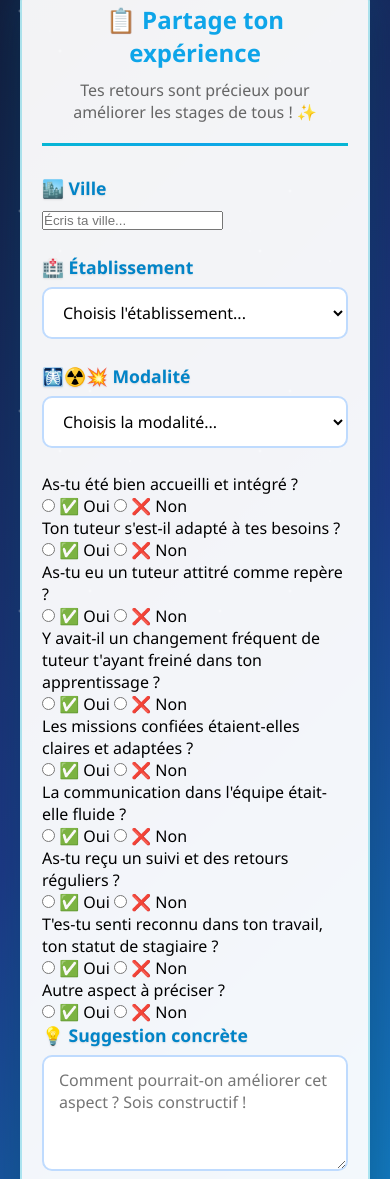
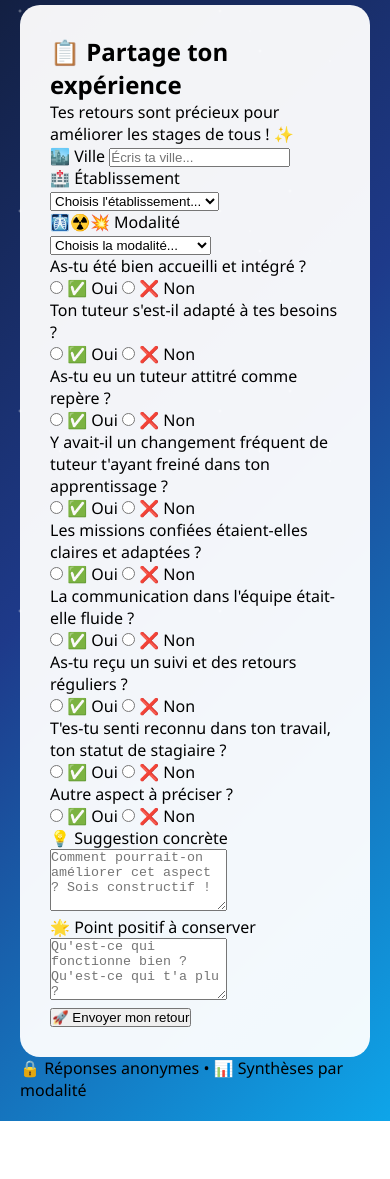
Before and after one commit to priscillasauvan-boop/questionnaire-lieux-de-stages, a website: page public/index.html in a window 390 px wide. Shown: the part 219-1398 px from the top of the page. After the commit the page ends 1340 px from the top, so only its background shows below. Drawn offline with Linux system fonts and the light colour scheme.

Commit message:
Update style.css

```diff
--- a/public/style.css
+++ b/public/style.css
@@ -86,178 +86,4 @@ body {
     background: rgba(255, 255, 255, 0.95);
     border-radius: 20px;
     padding: 30px;
-    box-shadow:
-        0 20px 60px rgba(0, 0, 0, 0.3),
-        0 0 40px rgba(14, 165, 233, 0.2);
-    animation: fadeInUp 0.8s ease;
-    border: 2px solid rgba(6, 182, 212, 0.3);
-}
-
-@keyframes fadeInUp {
-    from {
-        opacity: 0;
-        transform: translateY(30px);
-    }
-    to {
-        opacity: 1;
-        transform: translateY(0);
-    }
-}
-
-.card-header {
-    text-align: center;
-    margin-bottom: 30px;
-    padding-bottom: 20px;
-    border-bottom: 3px solid transparent;
-    border-image: linear-gradient(90deg, #06b6d4, #0ea5e9, #06b6d4);
-    border-image-slice: 1;
-}
-
-.card-header h2 {
-    color: #0ea5e9;
-    font-size: 1.8rem;
-    margin-bottom: 10px;
-}
-
-.card-header p {
-    color: #666;
-    font-size: 1rem;
-}
-
-.form-group {
-    margin-bottom: 25px;
-}
-
-.form-group label {
-    display: block;
-    font-size: 1.1rem;
-    font-weight: 600;
-    color: #0284c7;
-    margin-bottom: 8px;
-    text-shadow: 0 1px 2px rgba(0, 0, 0, 0.1);
-}
-
-.form-group select,
-.form-group textarea {
-    width: 100%;
-    padding: 12px 15px;
-    font-size: 1rem;
-    border: 2px solid #bfdbfe;
-    border-radius: 10px;
-    background: #fff;
-    transition: all 0.3s ease;
-    font-family: inherit;
-}
-
-.form-group select:focus,
-.form-group textarea:focus {
-    outline: none;
-    border-color: #06b6d4;
-    box-shadow:
-        0 0 0 3px rgba(6, 182, 212, 0.1),
-        0 0 15px rgba(6, 182, 212, 0.3);
-    transform: scale(1.02);
-}
-
-.form-group select:hover,
-.form-group textarea:hover {
-    border-color: #7dd3fc;
-}
-
-.form-group textarea {
-    resize: vertical;
-    min-height: 100px;
-}
-
-.submit-btn {
-    width: 100%;
-    padding: 15px;
-    font-size: 1.2rem;
-    font-weight: bold;
-    color: #fff;
-    background: linear-gradient(135deg, #06b6d4, #0ea5e9);
-    border: none;
-    border-radius: 15px;
-    cursor: pointer;
-    position: relative;
-    overflow: hidden;
-    transition: all 0.3s ease;
-    box-shadow: 0 10px 25px rgba(6, 182, 212, 0.3);
-}
-
-.submit-btn:hover {
-    transform: translateY(-3px);
-    box-shadow: 0 15px 35px rgba(6, 182, 212, 0.5);
-}
-
-.submit-btn:active {
-    transform: translateY(-1px);
-}
-
-.btn-text {
-    position: relative;
-    z-index: 2;
-}
-
-.btn-glow {
-    position: absolute;
-    top: 0;
-    left: -100%;
-    width: 100%;
-    height: 100%;
-    background: linear-gradient(90deg, transparent, rgba(255, 255, 255, 0.3), transparent);
-    transition: left 0.5s ease;
-}
-
-.submit-btn:hover .btn-glow {
-    left: 100%;
-}
-
-.success-message {
-    text-align: center;
-    padding: 30px;
-    animation: bounceIn 0.6s ease;
-}
-
-@keyframes bounceIn {
-    0% { transform: scale(0.3); opacity: 0; }
-    50% { transform: scale(1.05); }
-    70% { transform: scale(0.9); }
-    100% { transform: scale(1); opacity: 1; }
-}
-
-.success-content h3 {
-    font-size: 2rem;
-    color: #0ea5e9;
-    margin-bottom: 15px;
-}
-
-.success-content p {
-    font-size: 1.1rem;
-    color: #666;
-    margin-bottom: 10px;
-    line-height: 1.6;
-}
-
-.footer {
-    text-align: center;
-    margin-top: 30px;
-    padding: 20px;
-    color: #fff;
-    font-size: 0.9rem;
-    text-shadow: 0 2px 4px rgba(0, 0, 0, 0.3);
-}
-
-@media (max-width: 768px) {
-    .title {
-        font-size: 2rem;
-    }
-
-    .card {
-        padding: 20px;
-    }
-
-    .card-header h2 {
-        font-size: 1.5rem;
-    }
-}
+    box
```
